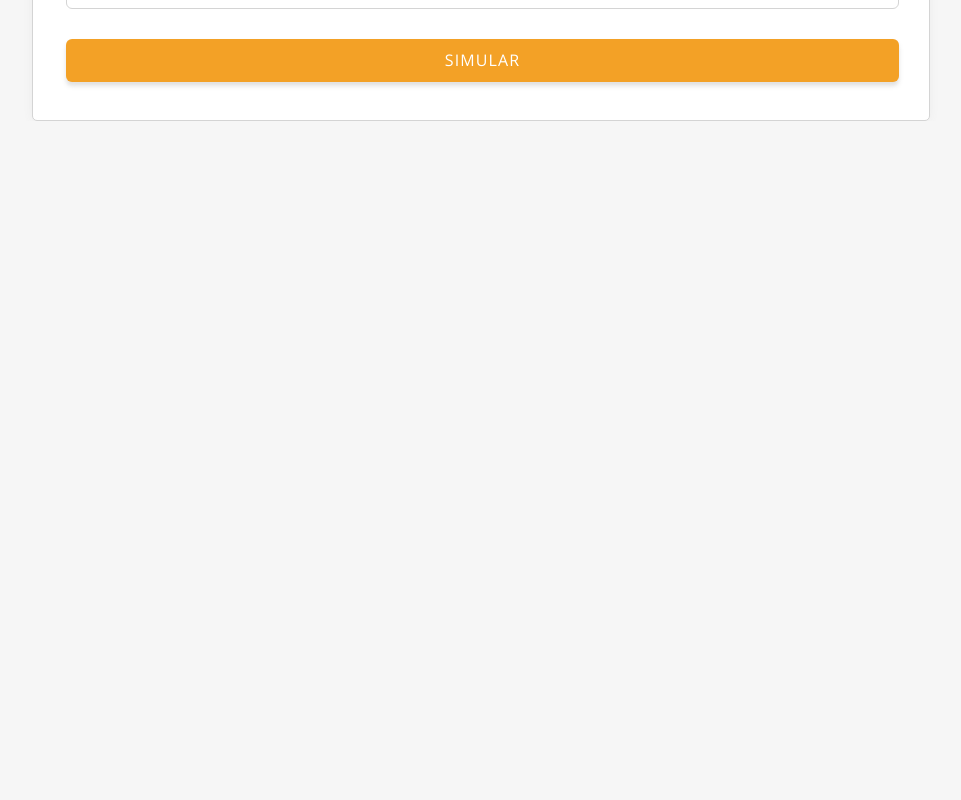
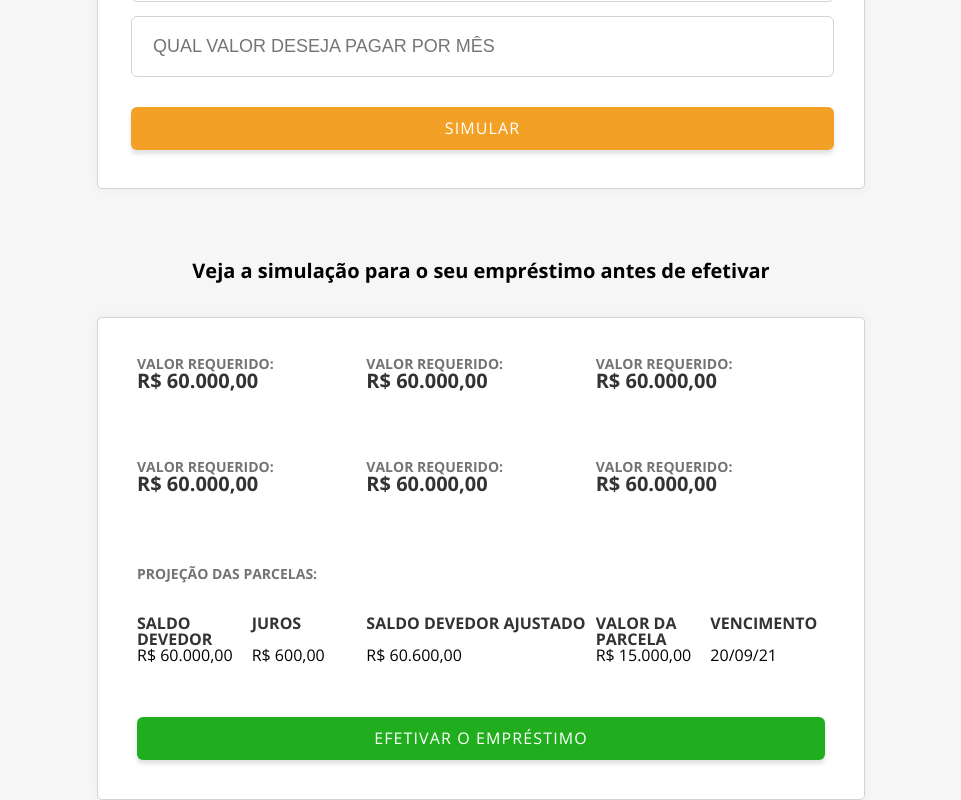
Before and after one commit to juliaam/loan-simulation, a React (Vite) app: page / in a window 1280 px wide. Shown: the part 727-1527 px from the top of the page, without its empty margins (159-1120 px from the left). Before the commit the page ends 848 px from the top, so only its background shows below. Built offline with nearby package versions, Linux system fonts and the light colour scheme.

Commit message:
feat: base almost done

```diff
--- /dev/null
+++ b/src/components/CardResult/CardResult.module.scss
@@ -0,0 +1,15 @@
+.title {
+  font-size: 1.4rem;
+  font-weight: 700;
+  text-align: left;
+
+  color: rgba(115, 115, 115, 1);
+}
+
+.result {
+  font-size: 2rem;
+  font-weight: 700;
+  text-align: left;
+
+  color: rgba(51, 51, 51, 1);
+}
--- /dev/null
+++ b/src/components/CardResult/CardResult.tsx
@@ -0,0 +1,16 @@
+import { ReactNode } from "react";
+import styles from "./CardResult.module.scss";
+
+interface CardResultProps {
+  title: string;
+  result: string;
+}
+
+export function CardResult({ title, result }: CardResultProps): ReactNode {
+  return (
+    <div>
+      <p className={styles.title}>{title}</p>
+      <p className={styles.result}>{result}</p>
+    </div>
+  );
+}
--- a/src/components/Simulation/Simulation.module.scss
+++ b/src/components/Simulation/Simulation.module.scss
@@ -1,8 +1,10 @@
 .simulation {
   padding-top: 7.7rem;
+
+  text-align: center;
 }
 
-.title {
+.formTitle {
   font-size: 2rem;
   font-weight: 700;
   line-height: 2.7;
@@ -11,3 +13,11 @@
 
   color: rgba(0, 0, 0, 1);
 }
+.resultTitle {
+  font-size: 2rem;
+  font-weight: 700;
+  text-align: center;
+
+  margin-top: 7.2rem;
+  margin-bottom: 3.6rem;
+}
--- a/src/components/Simulation/Simulation.tsx
+++ b/src/components/Simulation/Simulation.tsx
@@ -1,12 +1,19 @@
 import { ReactNode } from "react";
 import { SimulationForm } from "./SimulationForm/SimulationForm";
 import styles from "./Simulation.module.scss";
+import { SimulationResult } from "./SimulationResult/SimulationResult";
 
 export function Simulation(): ReactNode {
   return (
     <div className={styles.simulation}>
-      <p className={styles.title}>Preencha o formulário abaixo para simular</p>
+      <p className={styles.formTitle}>
+        Preencha o formulário abaixo para simular
+      </p>
       <SimulationForm />
+      <p className={styles.resultTitle}>
+        Veja a simulação para o seu empréstimo antes de efetivar
+      </p>
+      <SimulationResult />
     </div>
   );
 }
--- a/src/components/Simulation/SimulationForm/SimulationForm.module.scss
+++ b/src/components/Simulation/SimulationForm/SimulationForm.module.scss
@@ -5,8 +5,6 @@
   flex-direction: column;
 
   padding: 7rem 3rem 3.8rem 3.3rem;
-
-  margin-inline: 5%;
 
   border: 1px solid rgba(212, 212, 212, 1);
   border-radius: 5px;
@@ -27,9 +25,3 @@
 
   background-color: rgba(243, 161, 38, 1);
 }
-
-@include breakpoints.from1024 {
-  .simulationForm {
-    margin-inline: 19.1rem;
-  }
-}
--- /dev/null
+++ b/src/components/Simulation/SimulationResult/SimulationResult.module.scss
@@ -0,0 +1,65 @@
+.simulationResult {
+  padding: 3.9rem;
+
+  border: 1px solid rgba(212, 212, 212, 1);
+  border-radius: 5px;
+  box-shadow: 0 0 10px rgba(236, 236, 236, 1);
+
+  background-color: rgba(255, 255, 255, 1);
+}
+.simulationHeader {
+  display: grid;
+  grid-template-columns: repeat(3, 1fr);
+  row-gap: 6.9rem;
+}
+
+.installmentsTitle {
+  font-size: 1.4rem;
+  font-weight: 700;
+  text-align: left;
+
+  margin-top: 7.3rem;
+  margin-bottom: 3.4rem;
+
+  color: rgba(115, 115, 115, 1);
+}
+
+.installmentsColumns {
+  font-size: 1.6rem;
+  font-weight: 700;
+  color: rgba(51, 51, 51, 1);
+
+  display: flex;
+  text-align: left;
+}
+
+.column {
+  flex: 1;
+}
+
+.column:nth-child(3) {
+  flex: 2;
+}
+
+.installmentsRow {
+  font-size: 1.6rem;
+  font-weight: 400;
+
+  display: flex;
+  text-align: left;
+}
+
+.row {
+  flex: 1;
+}
+.row:nth-child(3) {
+  flex: 2;
+}
+
+.button {
+  width: 100%;
+
+  margin-top: 5.4rem;
+
+  background-color: rgba(33, 174, 30, 1);
+}
--- /dev/null
+++ b/src/components/Simulation/SimulationResult/SimulationResult.tsx
@@ -0,0 +1,59 @@
+import { ReactNode } from "react";
+import { CardResult } from "../../CardResult/CardResult";
+import styles from "./SimulationResult.module.scss";
+import { Button } from "../../Button/Button";
+
+const columns = [
+  "SALDO DEVEDOR",
+  "JUROS",
+  "SALDO DEVEDOR AJUSTADO",
+  "VALOR DA PARCELA",
+  "VENCIMENTO",
+];
+
+const rows = [
+  {
+    id: 1,
+    outstandingBalance: "R$ 60.000,00",
+    interest: "R$ 600,00",
+    adjustedOutstandingBalance: "R$ 60.600,00",
+    installmentAmount: "R$ 15.000,00",
+    dueDate: "20/09/21",
+  },
+];
+
+export function SimulationResult(): ReactNode {
+  return (
+    <div className={styles.simulationResult}>
+      <div className={styles.simulationHeader}>
+        <CardResult title="VALOR REQUERIDO:" result="R$ 60.000,00" />
+        <CardResult title="VALOR REQUERIDO:" result="R$ 60.000,00" />
+        <CardResult title="VALOR REQUERIDO:" result="R$ 60.000,00" />
+        <CardResult title="VALOR REQUERIDO:" result="R$ 60.000,00" />
+        <CardResult title="VALOR REQUERIDO:" result="R$ 60.000,00" />
+        <CardResult title="VALOR REQUERIDO:" result="R$ 60.000,00" />
+      </div>
+      <p className={styles.installmentsTitle}>PROJEÇÃO DAS PARCELAS:</p>
+      <div className={styles.simulationInstallments}>
+        <div className={styles.installmentsColumns}>
+          {columns.map((column) => (
+            <p className={styles.column} key={column}>
+              {column}
+            </p>
+          ))}
+        </div>
+        {rows.map((row) => (
+          <div key={row.id} className={styles.installmentsRow}>
+            <p className={styles.row}>{row.outstandingBalance}</p>
+            <p className={styles.row}>{row.interest}</p>
+            <p className={styles.row}>{row.adjustedOutstandingBalance}</p>
+            <p className={styles.row}>{row.installmentAmount}</p>
+            <p className={styles.row}>{row.dueDate}</p>
+          </div>
+        ))}
+      </div>
+
+      <Button className={styles.button}> EFETIVAR O EMPRÉSTIMO</Button>
+    </div>
+  );
+}
--- a/src/pages/home/home.module.scss
+++ b/src/pages/home/home.module.scss
@@ -1,9 +1,11 @@
 @use "~styles/colors.scss" as colors;
+@use "../../styles/breakpoints.scss" as breakpoints;
 
 .home {
   text-align: center;
 
   padding-top: 7.7rem;
+  padding-inline: 5%;
 }
 
 .title {
@@ -13,3 +15,8 @@
 
   color: colors.$gray;
 }
+@include breakpoints.from1280 {
+  .home {
+    padding-inline: 20%;
+  }
+}
--- a/src/styles/base.scss
+++ b/src/styles/base.scss
@@ -22,4 +22,5 @@ body {
   font-family: fonts.$mainFont;
 
   background-color: rgba(246, 246, 246, 1);
+  overflow-x: hidden;
 }
```
Also changed, not shown: src/components/Simulation/SimulationResult/SimulationForm.scss (deleted), src/components/Simulation/SimulationResult/SimulationResul.tsx (deleted).
